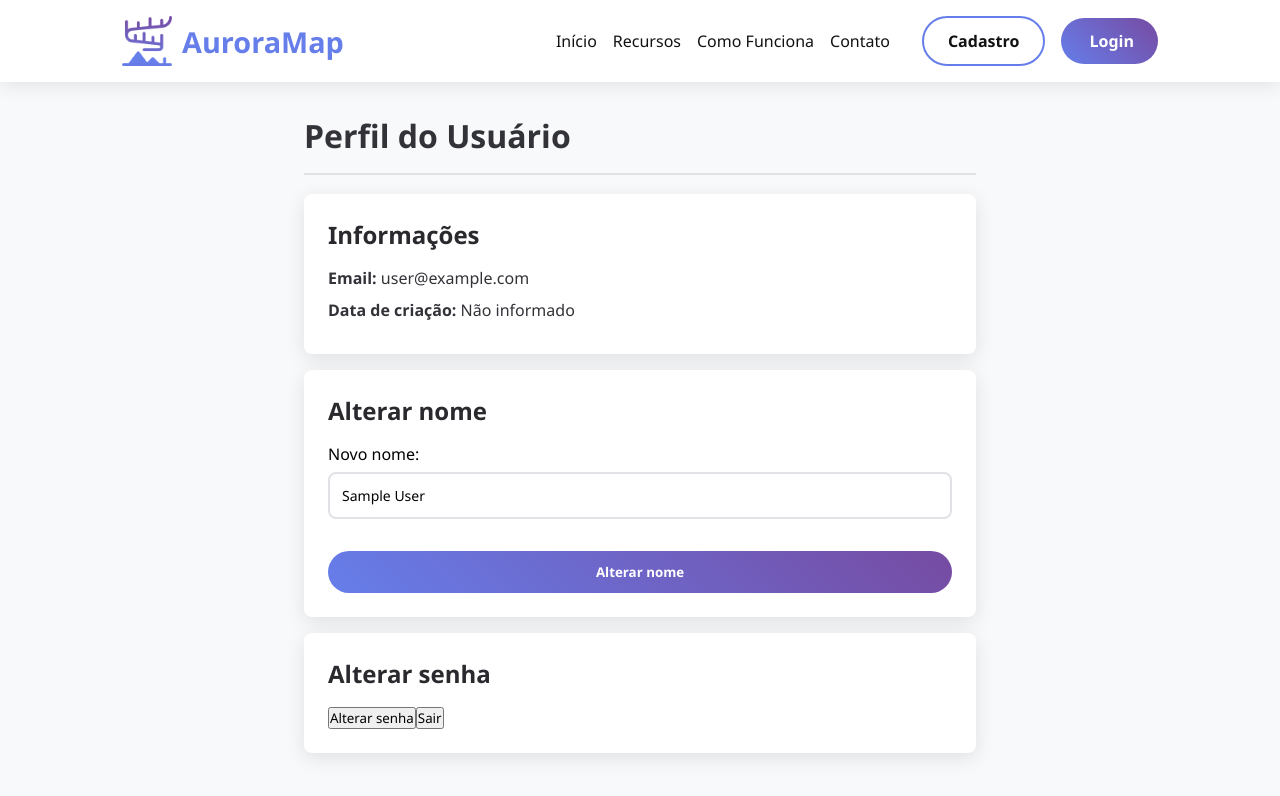
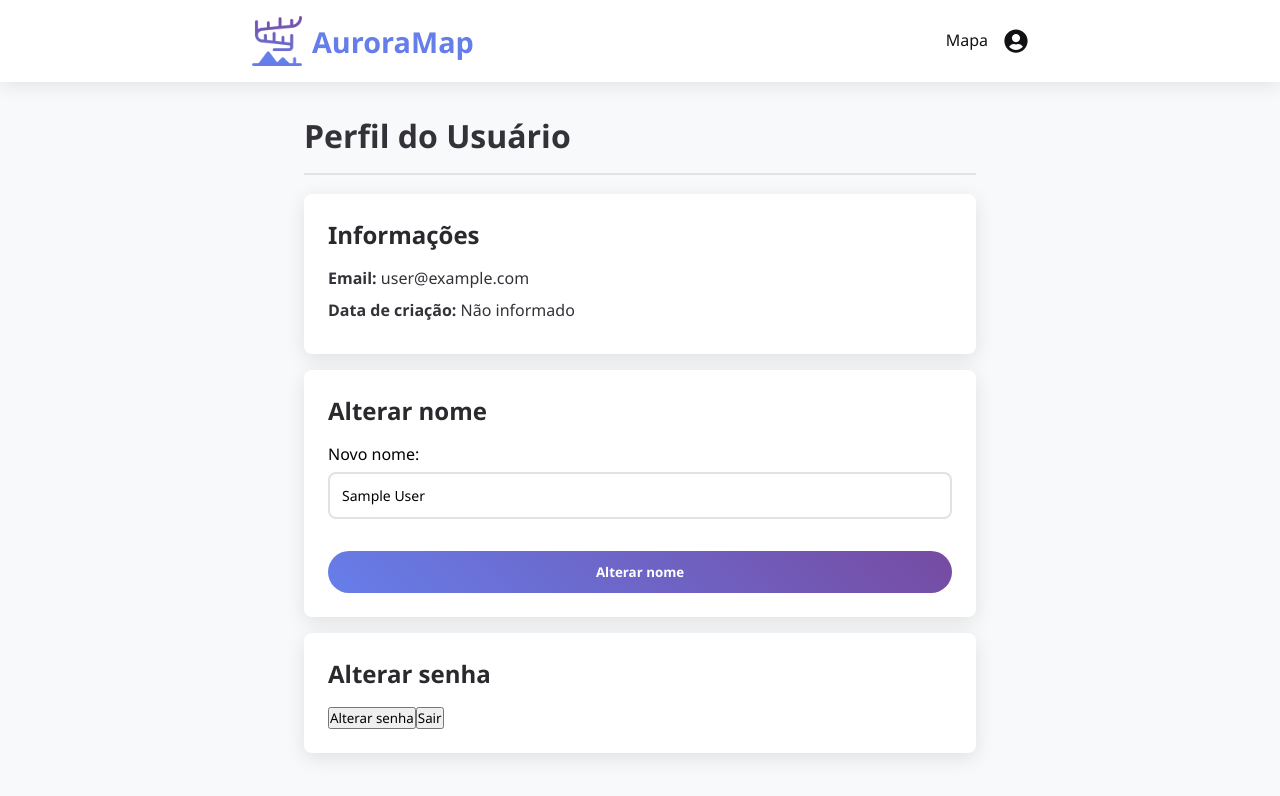
Before and after one commit to rebecaCaroba/auroraMap, a Next.js app: page /perfil in a window 1280 px wide. Shown: the top 796 px of the page. Built offline with nearby package versions, Linux system fonts and the light colour scheme; no server answers; sample sign-in values are in the browser's storage.

Commit message:
Ajustando header para as paginas do app

```diff
--- a/src/components/Header/index.tsx
+++ b/src/components/Header/index.tsx
@@ -1,15 +1,19 @@
 'use client'
 import { RiMenuFold4Line, RiMenuFold3Line } from "react-icons/ri";
+import { FaUserCircle } from "react-icons/fa";
+
 import Link from 'next/link';
 import logo from '../../../public/aurora-boreal.png'
 import Image from "next/image";
 import './style.scss';
 import { useState } from "react";
 import { usePathname } from "next/navigation";
+import { useUser } from "@/context/UserContext";
 
 
 export function Header() {
     const [isMenuBar, setIsMenuBar] = useState<boolean>(false)
+    const { userData } = useUser()
     const router = usePathname();
 
     return (
@@ -20,7 +24,7 @@ export function Header() {
                     AuroraMap
                 </div>
                 <ul className={`header-nav-links ${isMenuBar ? 'header-is-menu-bar' : ' '}`}>
-                    {router !== '/mapa' ? (
+                    {router == '/' ? (
                         <>
                             <li><a href="#home">Início</a></li>
                             <li><a href="#home-home-features">Recursos</a></li>
@@ -32,9 +36,19 @@ export function Header() {
                             </div>
                         </>
                     ) : (
-                        <li>
-                            <Link href="/perfil" className="register-button">Perfil</Link>
-                        </li>
+                        <>
+
+                            <li>
+                                <Link href="/mapa" className="profile-button">
+                                    Mapa
+                                </Link>
+                            </li>
+                            <li>
+                                <Link href="/perfil" className="profile-button">
+                                    <FaUserCircle size={24} />{userData?.displayName}
+                                </Link>
+                            </li>
+                        </>
                     )}
 
                 </ul>
--- a/src/components/Header/style.scss
+++ b/src/components/Header/style.scss
@@ -67,7 +67,6 @@
                 transition: transform 0.3s ease, box-shadow 0.3s ease;
                 margin: 0 1rem;
             }
-
         }
 
         .header-nav-links {
@@ -76,6 +75,9 @@
             list-style: none;
 
             li a {
+                display: flex;
+                align-items: center;
+                gap: 0.5rem;
                 color: $c-gray-900;
                 font-weight: 500;
                 text-decoration: none;
```
